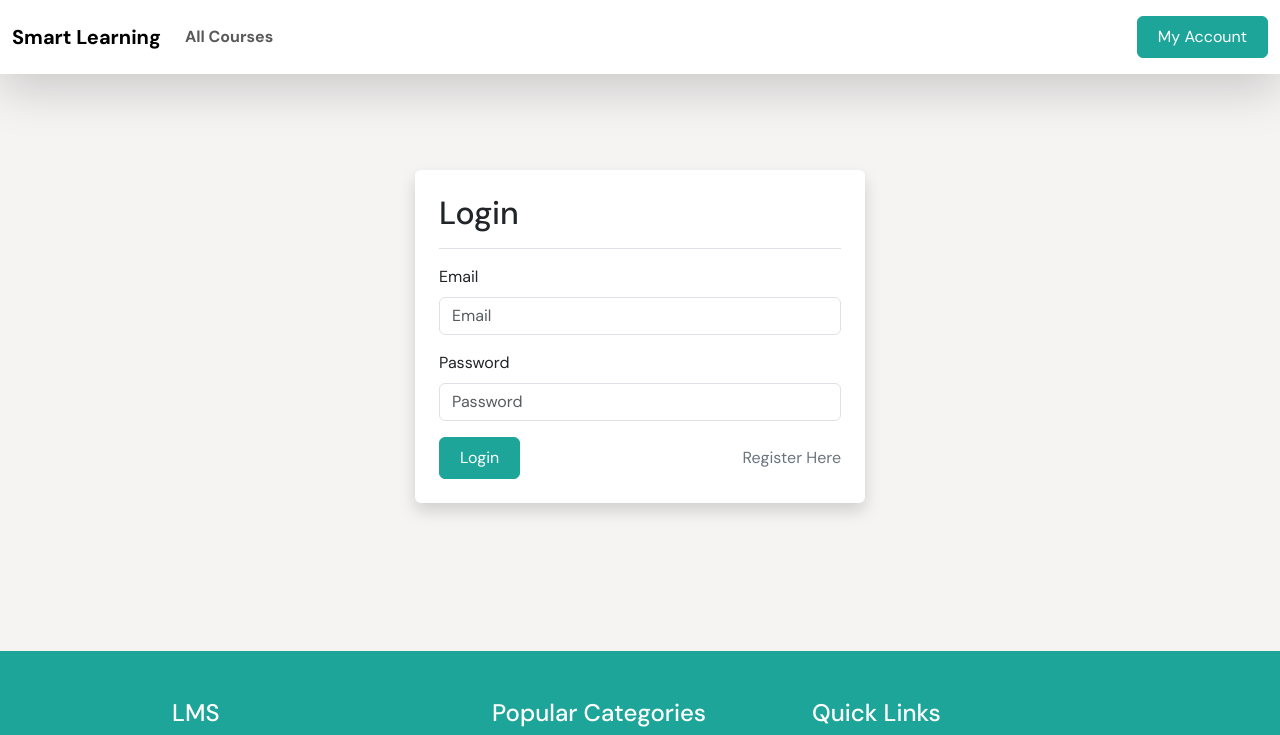
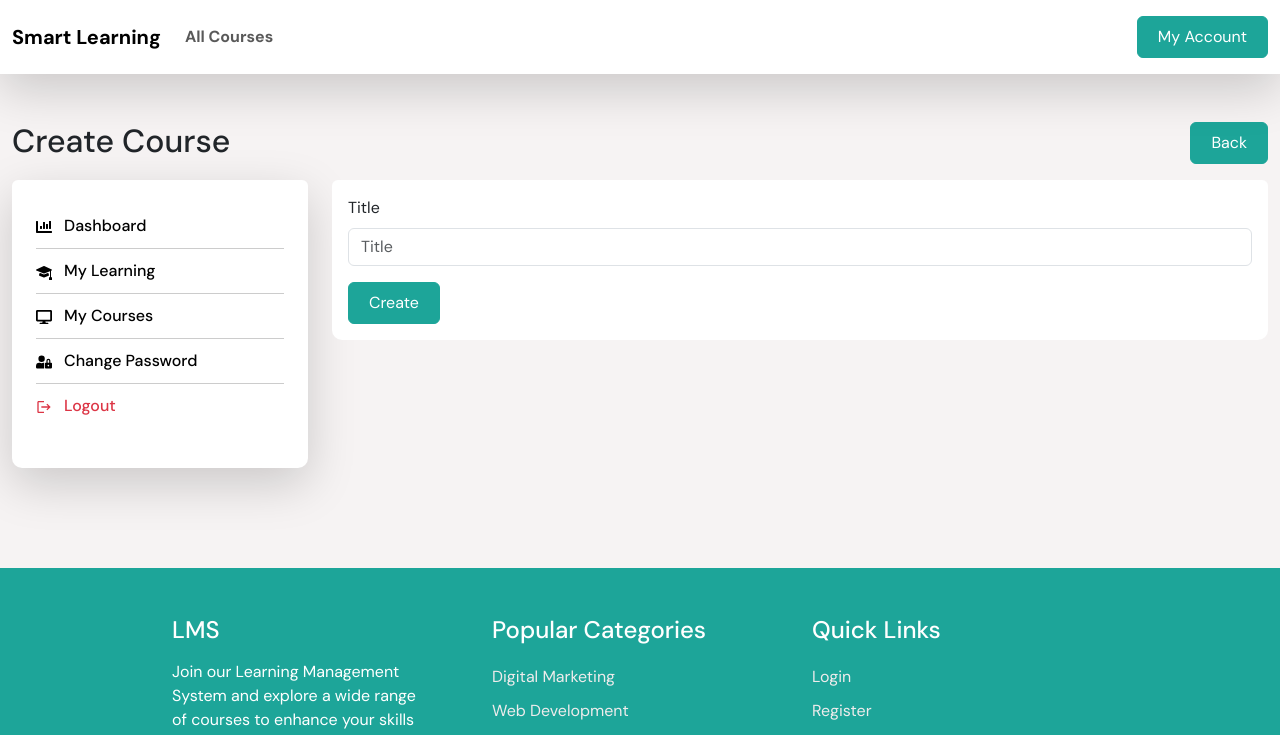
Before and after one commit to proshehab/lms-project, a React (Vite) app in the folder frontend/: page /account/courses/create in a window 1280 px wide. Before the commit this address led to /account/login. Shown: the top 735 px of the page. Built offline with nearby package versions, Linux system fonts and the light colour scheme; sample sign-in values are in the browser's storage.

Commit message:
Course update

```diff
--- a/frontend/src/components/commom/Config.jsx
+++ b/frontend/src/components/commom/Config.jsx
@@ -1 +1,3 @@
 export const apiUrl = import.meta.env.VITE_API_URL;
+const userInfo = localStorage.getItem('userInfoLMS')
+export const token = userInfo ? JSON.parse(userInfo).token : null;
--- a/frontend/src/components/context/Auth.jsx
+++ b/frontend/src/components/context/Auth.jsx
@@ -3,7 +3,7 @@ import { createContext, useState } from "react";
 export const AuthContext = createContext();
 
 export const AuthProvider = ({ children }) => {
-  const userInfo = localStorage.getItem("userInfoLms");
+  const userInfo = localStorage.getItem("userInfoLMS");
   const [user, setUser] = useState(userInfo);
 
   const login = (user) => {
@@ -11,7 +11,7 @@ export const AuthProvider = ({ children }) => {
   };
 
   const logout = () => {
-    localStorage.removeItem("userInfoLms");
+    localStorage.removeItem("userInfoLMS");
     setUser(null);
   };
 
--- a/frontend/src/components/pages/account/Login.jsx
+++ b/frontend/src/components/pages/account/Login.jsx
@@ -30,7 +30,7 @@ const Login = () => {
             id: result.id,
             token: result.token,
           }
-          localStorage.setItem('userInfo', JSON.stringify(userInfo));
+          localStorage.setItem('userInfoLMS', JSON.stringify(userInfo));
           login(userInfo);
           navigate("/account/dashboard");
         } else {
--- a/frontend/src/components/pages/account/courses/CreateCourse.jsx
+++ b/frontend/src/components/pages/account/courses/CreateCourse.jsx
@@ -1,41 +1,82 @@
 import React from "react";
 import Layout from "../../../commom/Layout";
 import UserSidebar from "../../../commom/UserSidebar";
-import { Link } from "react-router-dom";
+import { Link,useNavigate } from "react-router-dom";
+import { useForm } from "react-hook-form";
+import { apiUrl ,token} from "../../../commom/Config";
+import toast from "react-hot-toast";
+
 
 const CreateCourse = () => {
+
+    const{handleSubmit, register,formState: {errors}} = useForm();
+    const navigate = useNavigate();
+    const onSubmit = async (data) => {
+      await fetch (`${apiUrl}/courses`, {
+         method: 'POST',
+         headers: {
+           'Content-type': 'application/json',
+           'Accept' : 'application/json',
+           'Authorization' : `Bearer ${token}`
+         },
+         body: JSON.stringify(data)
+       })
+      .then((res) => res.json())
+      .then((result) => {
+        if (result.status == 200) {
+          toast.error(result.message);
+          navigate("/account/courses/edit/" + result.data.id);
+        } else {
+          toast.error(result.message);
+          // Object.keys(errors).forEach(field => {
+          // setError(field, { message: errors[field][0] })
+          // })
+        }
+      });
+    };
+
   return (
     <Layout>
-      <section className="section-4">
-        <div className="container pb-5 pt-3">
-          <nav aria-label="breadcrumb">
-            <ol className="breadcrumb">
-              <li className="breadcrumb-item">
-                <Link to="/account">Account</Link>
-              </li>
-              <li className="breadcrumb-item active" aria-current="page">
-                Dashboard
-              </li>
-            </ol>
-          </nav>
-          <div className="row">
-            <div className="col-md-12 mt-5 mb-3">
-              <div className="d-flex justify-content-between">
-                <h2 className="h4 mb-0 pb-0">Create Course</h2>
+        <section className='section-4'>
+                <div className='container'>
+                    <div className='row'>
+                        <div className='col-md-12 mt-5 mb-3'>
+                            <div className='d-flex justify-content-between'>
+                                <h2 className='h3 mb-0 pb-0'>Create Course</h2>
+                                <Link to='/account/my-courses/create' className='btn btn-primary'>Back</Link>
                             </div>
                         </div>
-            <div className="col-lg-3 account-sidebar">
+                        <div className='col-lg-3 account-sidebar'>
                             <UserSidebar />
                         </div>
-            <div className="col-lg-9">
-              <div className="row">
-                <form>
-                    <div className="mb3">
-                        <label htmlFor="courseTitle" className="form-label">Course Title</label>
-                        <input type="text" className="form-control" id="courseTitle" placeholder="Enter course title" />
+                        <div className='col-lg-9'>
+
+                            <form onSubmit={handleSubmit(onSubmit)}>
+
+                                <div className='card border-0'>
+                                    <div className='card-body'>
+                                        <div className='row'>
+                                            <div className='mb-3'>
+                                                <label htmlFor="" className='form-label'>Title</label>
+                                                <input
+                                                    type="text"
+                                                    {...register('title', {
+                                                      required: 'The title field is required.'
+                                                    })}
+                                                    placeholder='Title'
+                                                    className={`form-control ${errors.title ? 'is-invalid' : ''}`}
+                                                />
+                                                {errors.title && (
+                                                    <p className="invalid-feedback">{errors.title.message}</p>
+                                                )}
+                                            </div>
+                                            <div>
+                                                <button className='btn btn-primary'>Create</button>
+                                            </div>
+                                        </div>
+                                    </div>
                                 </div>
                             </form>
-              </div>
                         </div>
                     </div>
                 </div>
```
Also changed, not shown: 1 other file (tests, documents, lock files or other folders). Lines whose indentation alone changed are shown as unchanged.
